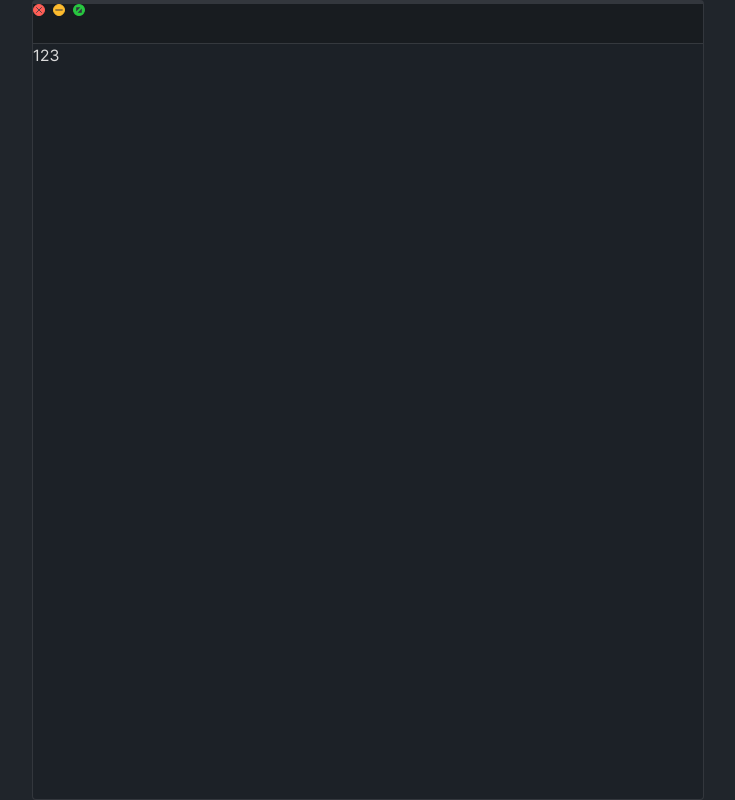
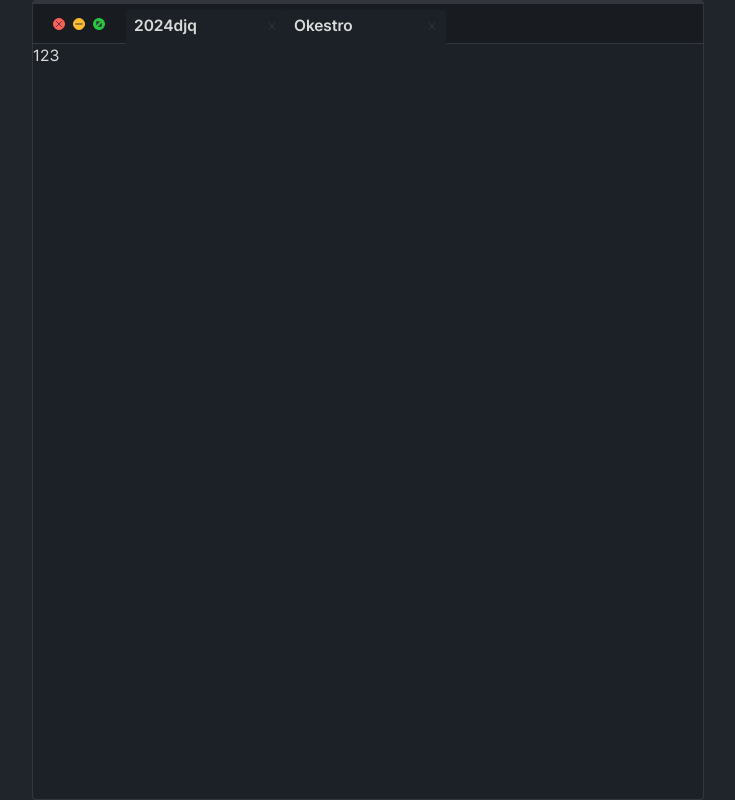
Before and after one commit to dioKR/next-blog, a Next.js app: page / in a window 1280 px wide. Shown: the whole page, without its empty margins (272-1007 px from the left). Built offline with nearby package versions, Linux system fonts and the light colour scheme.

Commit message:
[FEAT] 브라우저 탭 기능 구현 ...ing

```diff
--- /dev/null
+++ b/components/browser/tabs.tsx
@@ -0,0 +1,27 @@
+'use client';
+
+import CloseRoundIcon from '../icons/close-round-icon';
+
+export const TabItem = ({ title }: { title: string }) => {
+  return (
+    <div className="flex h-full w-40 items-center justify-between rounded-sm border-0 bg-black px-2">
+      {title}
+      <CloseRoundIcon className="size-3" />
+    </div>
+  );
+};
+
+export default function Tabs() {
+  return (
+    <div
+      className="relative h-full"
+      //   className="border-strokedark absolute bottom-[-1px] left-[6rem] h-[90%] rounded-t-sm border
+      //     border-b-black bg-black"
+    >
+      <div className="absolute bottom-[-1px] flex h-[90%] border border-transparent border-b-black">
+        <TabItem title="2024djq" />
+        <TabItem title="Okestro" />
+      </div>
+    </div>
+  );
+}
--- a/components/header.tsx
+++ b/components/header.tsx
@@ -1,9 +1,14 @@
 import BrowserButtons from './browser/browser-buttons';
+import Tabs from './browser/tabs';
 
 export default function Header() {
   return (
-    <header className="bg-black2 border-strokedark2 h-10 w-full border-b font-semibold">
+    <header
+      className="bg-black2 border-strokedark2 flex h-10 w-full items-center gap-5 border-b px-5
+        font-semibold"
+    >
       <BrowserButtons />
+      <Tabs />
     </header>
   );
 }
```
